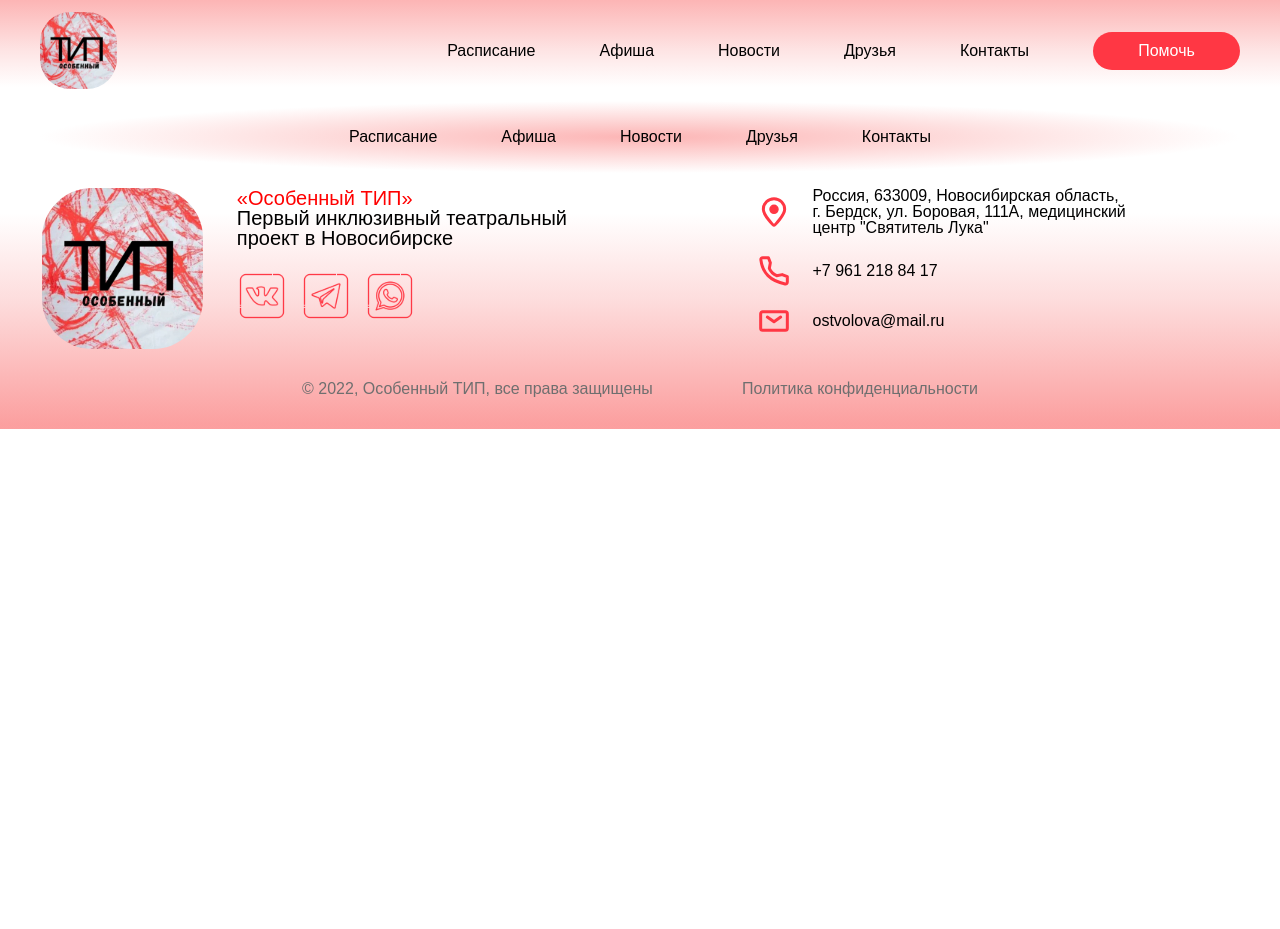
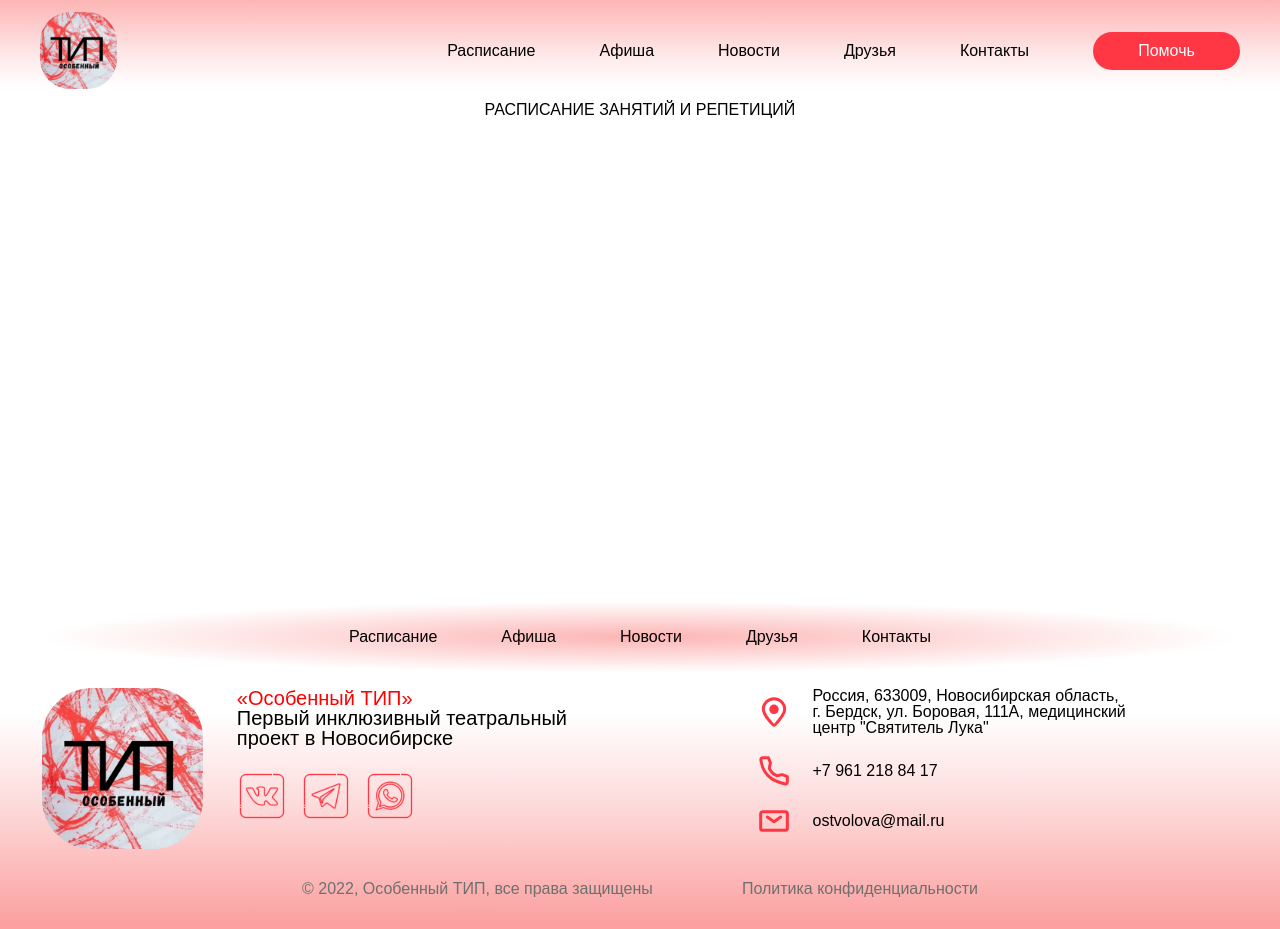
Before and after one commit to MikeChe419/Special-type, a React (Create React App) app: page /schedule in a window 1280 px wide. Before the commit the page ends 800 px from the top, so only its background shows below. Built offline with nearby package versions, Linux system fonts and the light colour scheme.

Commit message:
Schedule page, link for logo and schedule added

```diff
--- a/src/App.jsx
+++ b/src/App.jsx
@@ -4,6 +4,7 @@ import Main from './pages/Main/Main';
 import Header from './components/Header/Header'
 import NavigationBlock from './components/NavigationBlock/NavigationBlock';
 import Footer from './components/Footer/Footer';
+import Schedule from './pages/Schedule/Schedule';
 
 function App() {
   return (
@@ -11,6 +12,7 @@ function App() {
       <Header />
       <Routes>
         <Route element={<Main />} path='/' />
+        <Route element={<Schedule />} path='/schedule' />
       </Routes>
       <NavigationBlock />
       <Footer />
--- a/src/components/Header/Header.jsx
+++ b/src/components/Header/Header.jsx
@@ -6,10 +6,13 @@ import useMediaQuery from "../../utils/hooks/useMediaQuery";
 
 
 import { useState } from 'react';
+import { useNavigate } from 'react-router-dom';
 
 import BurgerMenu from "../BurgerMenu/BurgerMenu.jsx"
 
 const Header = () => {
+
+  const navigate = useNavigate();
 
   const isDesktop = useMediaQuery('(min-width: 1000px)');
 
@@ -17,7 +20,7 @@ const Header = () => {
   return (
     <header className='header'>
       <div className='header__info-block'>
-        <div className='header__logo'></div>
+        <div className='header__logo' onClick={() => navigate('/')}></div>
         <nav className="header__nav-menu">
           {isDesktop ? <><Navigation />
             <Button title='Помочь' width='147px' /> </> : <> <Button title='Помочь' width='147px'/> <BurgerMenu /> </>}
--- a/src/components/Navigation/Navigation.jsx
+++ b/src/components/Navigation/Navigation.jsx
@@ -4,7 +4,7 @@ import { NavLink } from 'react-router-dom';
 const Navigation = () => {
   return (
     <div className="navigation__container">
-      <NavLink to="" className="header__nav-link">
+      <NavLink to="/schedule" className="header__nav-link">
         Расписание
       </NavLink>
       <NavLink className="header__nav-link">Афиша</NavLink>
--- /dev/null
+++ b/src/pages/Schedule/Schedule.jsx
@@ -0,0 +1,9 @@
+import './Schedule.sass';
+
+const Schedule = () => {
+  return(
+    <div className='schedule'>РАСПИСАНИЕ ЗАНЯТИЙ И РЕПЕТИЦИЙ</div>
+  )
+}
+
+export default Schedule;
--- /dev/null
+++ b/src/pages/Schedule/Schedule.sass
@@ -0,0 +1,6 @@
+.schedule
+  height: 500px
+  margin: 0 auto 0
+  display: flex
+  flex-direction: column
+  align-items: center
```
